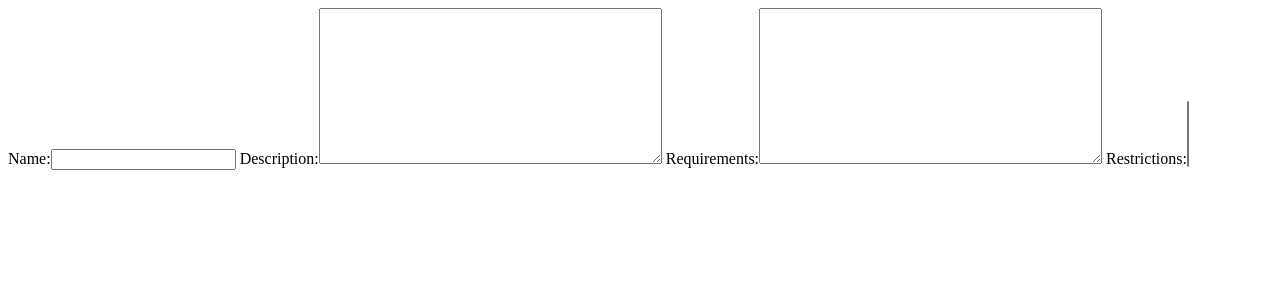
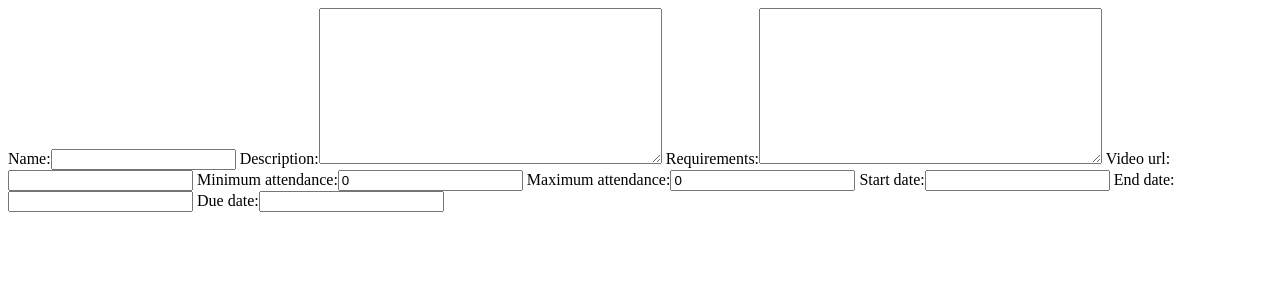
Before and after one commit to comunidad-devf/eventstarter, a Django app: a page that uses templates/events/create.html in a window 1280 px wide. Shown: the top 300 px of the page. Run offline with Django 3.2, Linux system fonts and the light colour scheme; data that the repository does not hold is empty.

Commit message:
working in events forms

```diff
--- a/events/forms.py
+++ b/events/forms.py
@@ -8,6 +8,15 @@ class EventForm(forms.ModelForm):
         fields = ['name',
                   'description',
                   'requirements',
-                  'restrictions',
-                  'algo'
-                ]
+                  'video_url',
+                  'minimum_attendance',
+                  'maximum_attendance',
+                  'start_date',
+                  'end_date',
+                  'due_date', ]
+
+
+class AddressForm(forms.ModelForm):
+    class Meta:
+        model = Event
+        fields = ['location_name']
--- a/events/views.py
+++ b/events/views.py
@@ -2,7 +2,7 @@
 from django.shortcuts import render
 from userprofiles.models import UserProfile
 from django.http import HttpResponse
-from forms import EventForm
+from forms import EventForm, AddressForm
 
 
 def events_home(request):
@@ -27,6 +27,10 @@ def events_home(request):
             user_profile.save()
     return render(request, 'events/home.html', {})
 
+
 def create_event(request):
-	form = EventForm
-	return render(request, 'events/create.html', {'form':form})
+    form = EventForm
+    address = AddressForm
+    return render(request, 'events/create.html', {
+                           'eventform': form,
+                           'addressForm': address})
--- a/templates/events/create.html
+++ b/templates/events/create.html
@@ -1,10 +1,7 @@
-<!DOCTYPE html>
-<html lang="en">
-<head>
-	<meta charset="UTF-8">
-	<title>create</title>
-</head>
-<body>
-	{{ form }}
-</body>
-</html>
+{% extends "base.html" %}
+
+{% block title %}Create Event{% endblock %}
+
+{% block body %}
+   {{ eventform }}
+{% endblock %}
```
